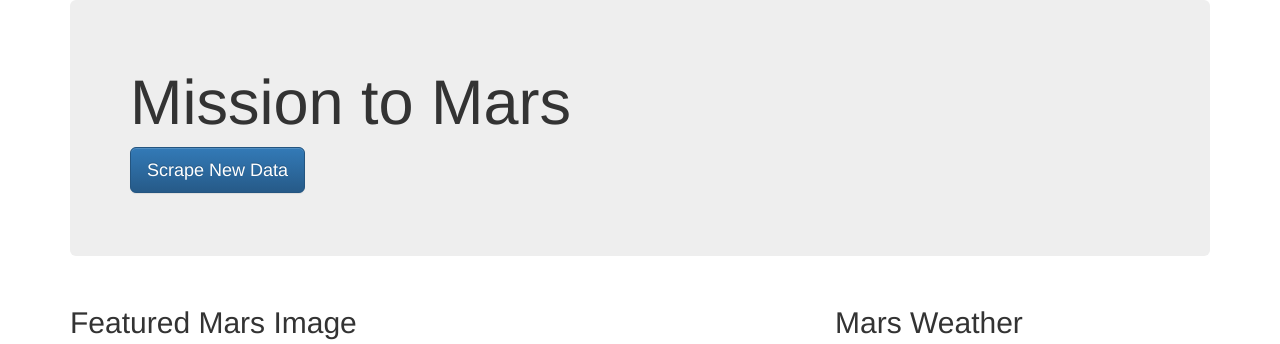
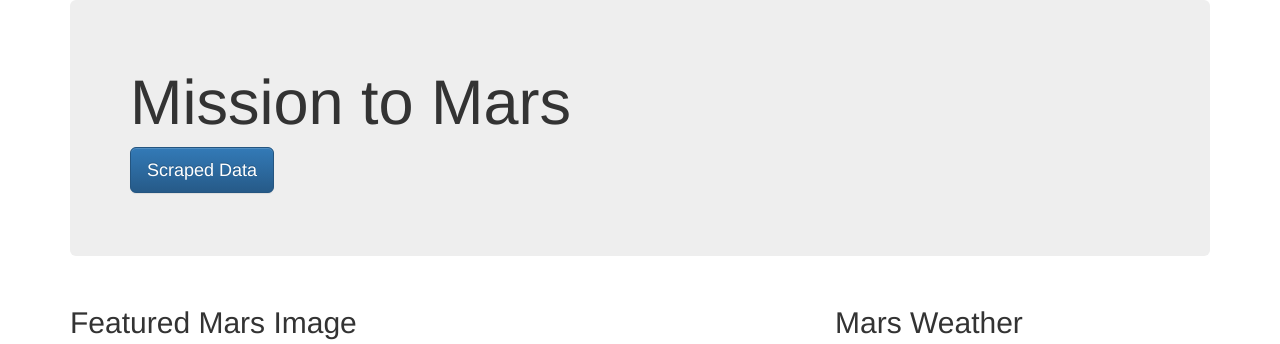
Before and after one commit to pdroscha/Mission-to-Mars, a Flask app: page / in a window 1280 px wide. Shown: the top 344 px of the page. Run offline with Flask 2, Linux system fonts and the light colour scheme; data that the repository does not hold is empty; some libraries are stand-ins or nearby versions.

Commit message:
a few more changes

```diff
--- a/templates/index.html
+++ b/templates/index.html
@@ -4,10 +4,9 @@
 	<meta charset="UTF-8">
 	<meta name="viewport" content="width=device-width, initial-scale=1.0">
   	<meta http-equiv="X-UA-Compatible" content="ie=edge">
-  	<title>Mars Mission</title>
+  	<title>Mars to Mission</title>
 
 	<link rel="stylesheet" href="https://maxcdn.bootstrapcdn.com/bootstrap/3.3.7/css/bootstrap.min.css" integrity="sha384-BVYiiSIFeK1dGmJRAkycuHAHRg32OmUcww7on3RYdg4Va+PmSTsz/K68vbdEjh4u" crossorigin="anonymous">
-
 	<link rel="stylesheet" href="https://maxcdn.bootstrapcdn.com/bootstrap/3.3.7/css/bootstrap-theme.min.css" integrity="sha384-rHyoN1iRsVXV4nD0JutlnGaslCJuC7uwjduW9SVrLvRYooPp2bWYgmgJQIXwl/Sp" crossorigin="anonymous">
 
 	<script src="https://maxcdn.bootstrapcdn.com/bootstrap/3.3.7/js/bootstrap.min.js" integrity="sha384-Tc5IQib027qvyjSMfHjOMaLkfuWVxZxUPnCJA7l2mCWNIpG9mGCD8wGNIcPD7Txa" crossorigin="anonymous"></script>
@@ -16,7 +15,7 @@
 	  <div class="container">
 	    <div class="jumbotron">
   		 <h1>Mission to Mars</h1>
-         <p><a class="btn btn-primary btn-lg" href="/scrape" role="button">Scrape New Data</a></p>
+         <p><a class="btn btn-primary btn-lg" href="/scrape" role="button">Scraped Data</a></p>
 	    </div>
 	  </div>
 	  <div class="container">
```
Also changed, not shown: scrape_mars.py (+4 -5 lines).
